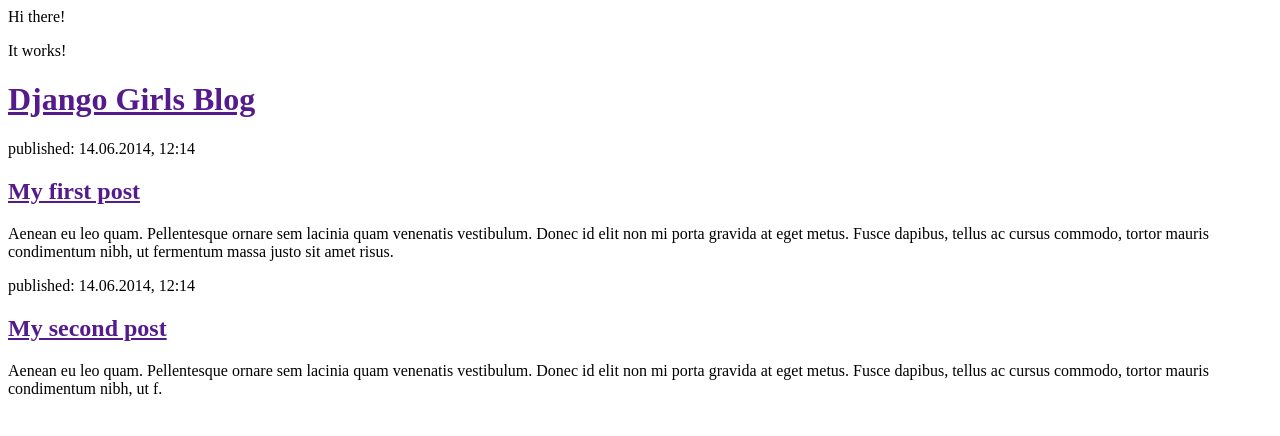
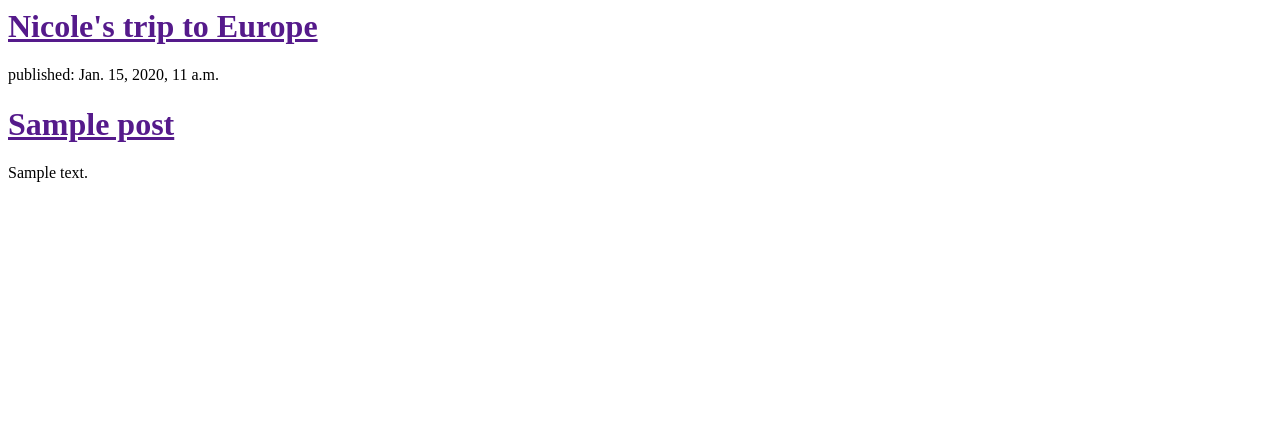
Before and after one commit to dominikabula/my-first-blog, a Django app: template blog/templates/blog/post_list.html in a window 1280 px wide. Shown: the top 436 px of the page. Run offline with Django 3.2, Linux system fonts and the light colour scheme; the template is opened without the code that fills it: values that come from a table or form of the project are taken from there, others are empty; tables that the repository leaves empty hold one stand-in row (values such as "Sample post").

Commit message:
Modified templates to display posts from database.

```diff
--- a/blog/templates/blog/post_list.html
+++ b/blog/templates/blog/post_list.html
@@ -1,31 +1,17 @@
 <html>
     <head>
-        <title>Nicole's visit to Europe</title>
-    </head>
-    <body>
-        <p>Hi there!</p>
-        <p>It works!</p>
-    </body>
-</html>
-<html>
-    <head>
-        <title>Django Girls blog</title>
+        <title>Nicole's advantures in Europe</title>
     </head>
     <body>
         <div>
-            <h1><a href="">Django Girls Blog</a></h1>
+            <h1><a href="">Nicole's trip to Europe</a></h1>
         </div>
-
-        <div>
-            <p>published: 14.06.2014, 12:14</p>
-            <h2><a href="">My first post</a></h2>
-            <p>Aenean eu leo quam. Pellentesque ornare sem lacinia quam venenatis vestibulum. Donec id elit non mi porta gravida at eget metus. Fusce dapibus, tellus ac cursus commodo, tortor mauris condimentum nibh, ut fermentum massa justo sit amet risus.</p>
-        </div>
-
-        <div>
-            <p>published: 14.06.2014, 12:14</p>
-            <h2><a href="">My second post</a></h2>
-            <p>Aenean eu leo quam. Pellentesque ornare sem lacinia quam venenatis vestibulum. Donec id elit non mi porta gravida at eget metus. Fusce dapibus, tellus ac cursus commodo, tortor mauris condimentum nibh, ut f.</p>
-        </div>
+        {% for post in posts %}
+    <div>
+        <p>published: {{ post.published_date }}</p>
+        <h1><a href="">{{ post.title }}</a></h1>
+        <p>{{ post.text|linebreaks }}</p>
+    </div>
+{% endfor %}
     </body>
 </html>
```
Also changed, not shown: blog/views.py (+9 -0 lines).
